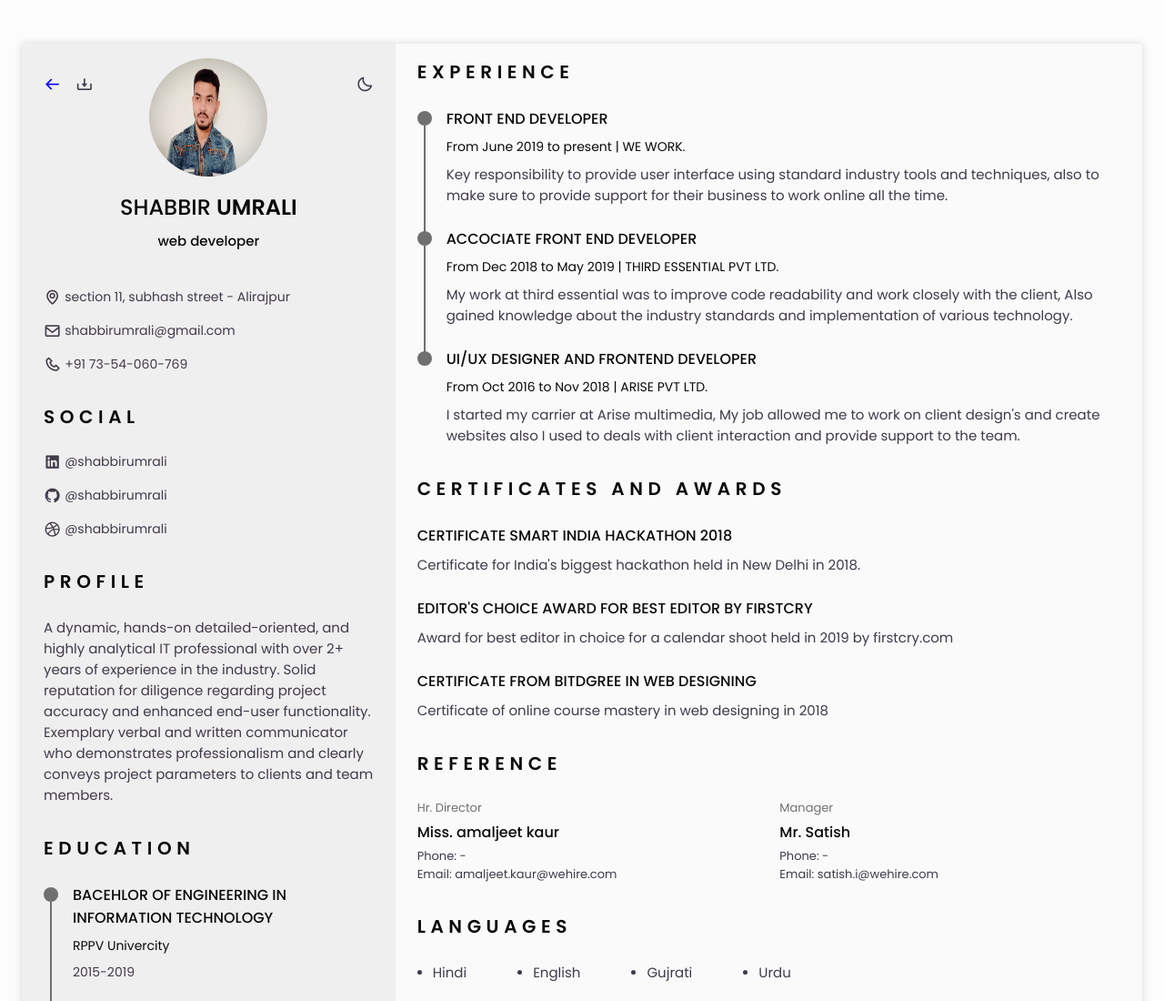
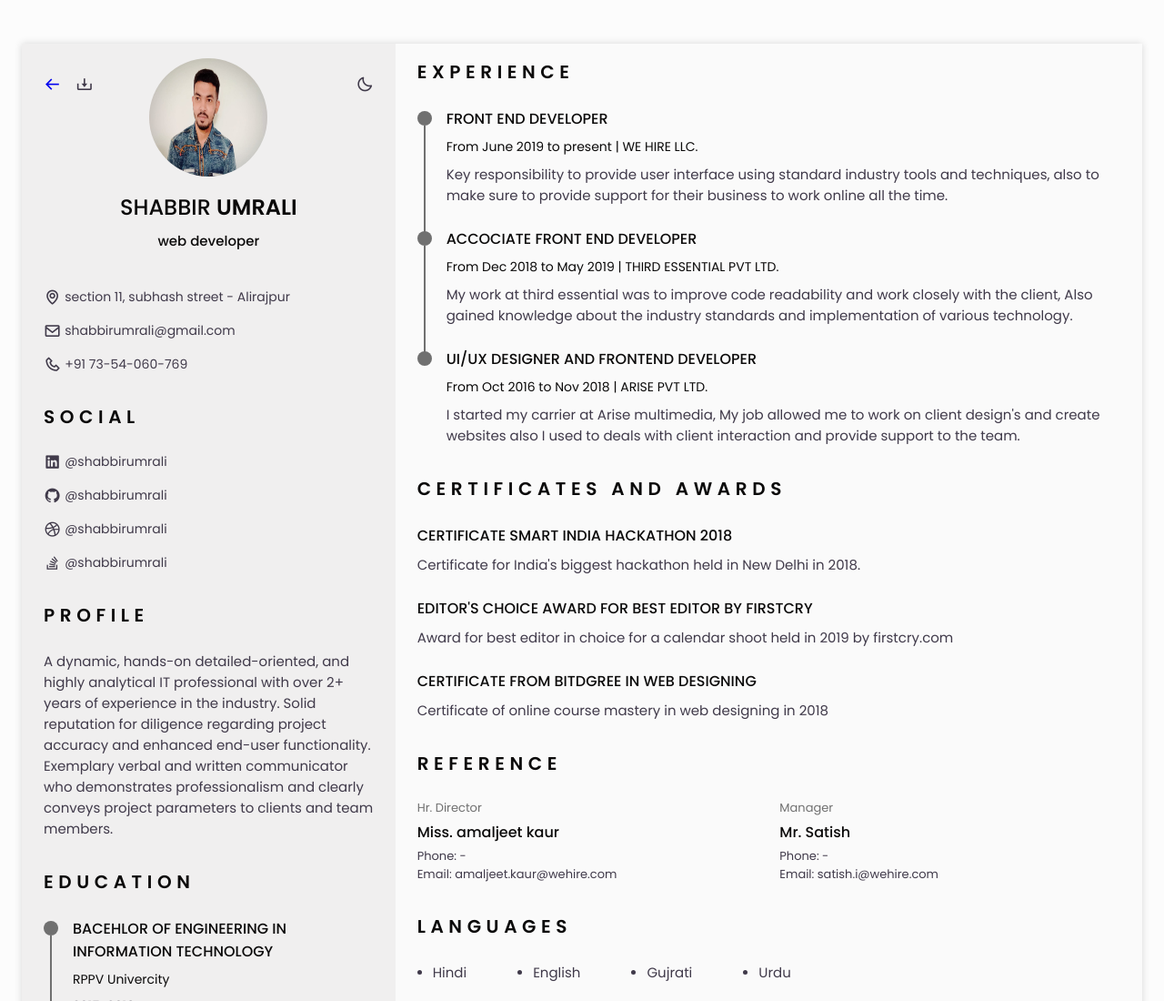
Before and after one commit to shabbirumrali/ResumeCv, a plain HTML site: page indexresume.html in a window 1280 px wide. Shown: the top 1100 px of the page at 91% size. Drawn offline with nearby package versions, Linux system fonts and the light colour scheme.

Commit message:
Small Code update

```diff
--- a/indexresume.html
+++ b/indexresume.html
@@ -77,6 +77,7 @@
                     <a href="https://www.linkedin.com/in/shabbir-umrali-19a023125/" target="_blank" class="social_link"> <i class='bx bxl-linkedin-square social_icon'></i> @shabbirumrali </a>
                     <a href="https://www.linkedin.com/in/shabbir-umrali-19a023125/" target="_blank" class="social_link"> <i class='bx bxl-github social_icon' ></i> @shabbirumrali </a>
                     <a href="https://www.linkedin.com/in/shabbir-umrali-19a023125/" target="_blank" class="social_link"> <i class='bx bxl-dribbble social_icon' ></i> @shabbirumrali </a>
+                    <a href="https://www.linkedin.com/in/shabbir-umrali-19a023125/" target="_blank" class="social_link"> <i class='bx bxl-stack-overflow social_icon' ></i> @shabbirumrali </a>
                 </div>
             </section>
             <section class="profile section" id="profile">
@@ -161,7 +162,7 @@
                         </div>
                         <div class="experience_data bd-grid">
                             <h3 class="experience_title">FRONT END DEVELOPER</h3>
-                            <span class="experience_company">From June 2019 to present | WE WORK.</span>
+                            <span class="experience_company">From June 2019 to present | WE HIRE LLC.</span>
                             <p class="experience_description">Key responsibility to provide user interface using standard industry tools and techniques, also to make sure to provide support for their business to work online all the time.</p>
                         </div>
                     </div>
```
